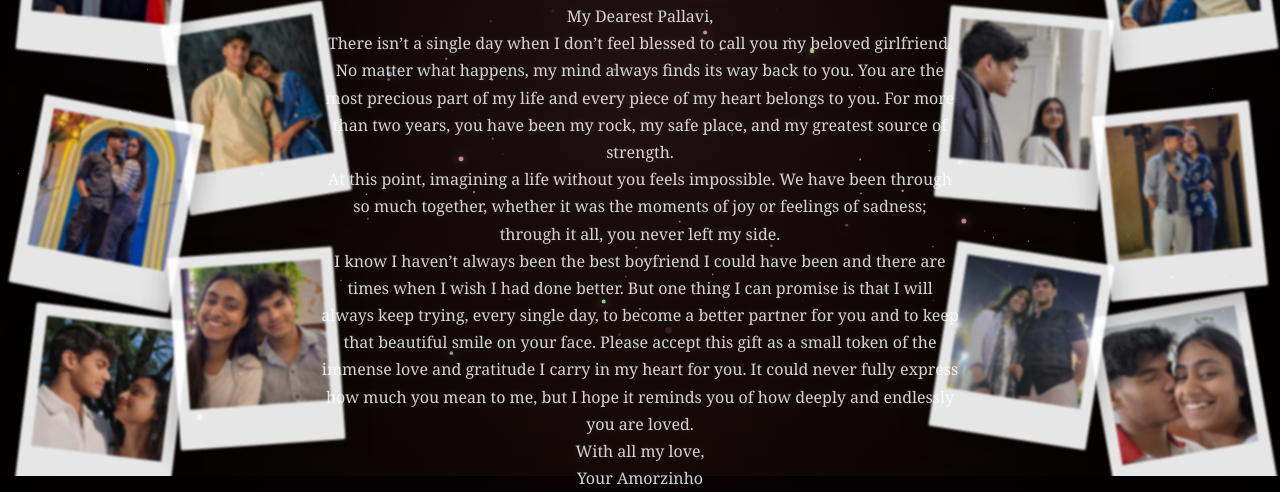
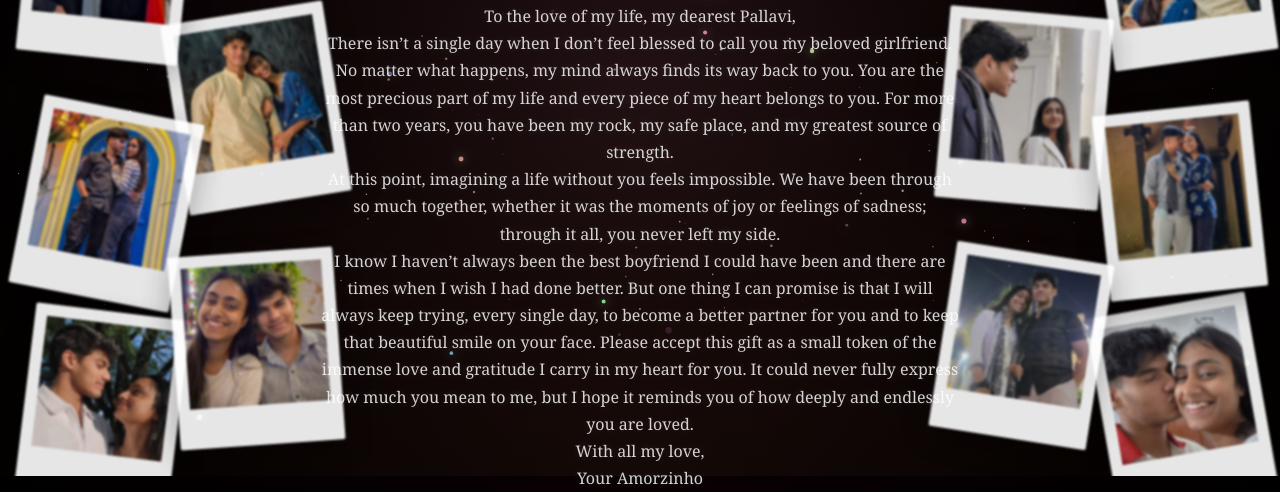
Before and after one commit to IronxDevil/gift-for-her, a plain HTML site: page index.html in a window 1280 px wide. Shown: the part 324-816 px from the top of the page. Drawn offline with Linux system fonts and the light colour scheme.

Commit message:
message change

```diff
--- a/index.html
+++ b/index.html
@@ -118,7 +118,7 @@
 <div id="centerContent">
 <div id="loveText">I Love You</div>
 <div id="messageText">
-My Dearest Pallavi,
+To the love of my life, my dearest Pallavi,
 <br>There isn’t a single day when I don’t feel blessed to call you my beloved girlfriend.
 No matter what happens, my mind always finds its way back to you.
 You are the most precious part of my life and every piece of my heart belongs to you.
```
